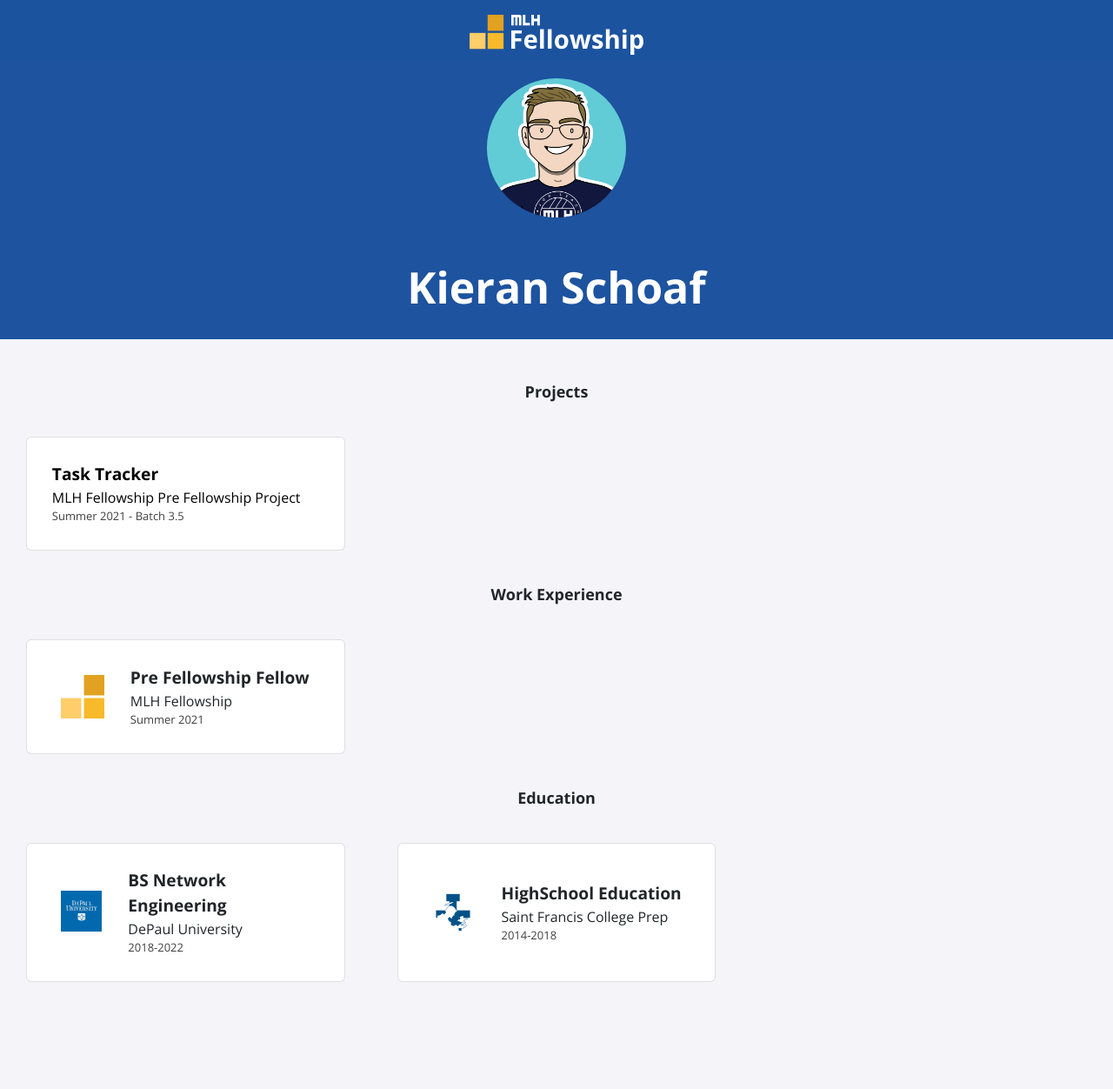
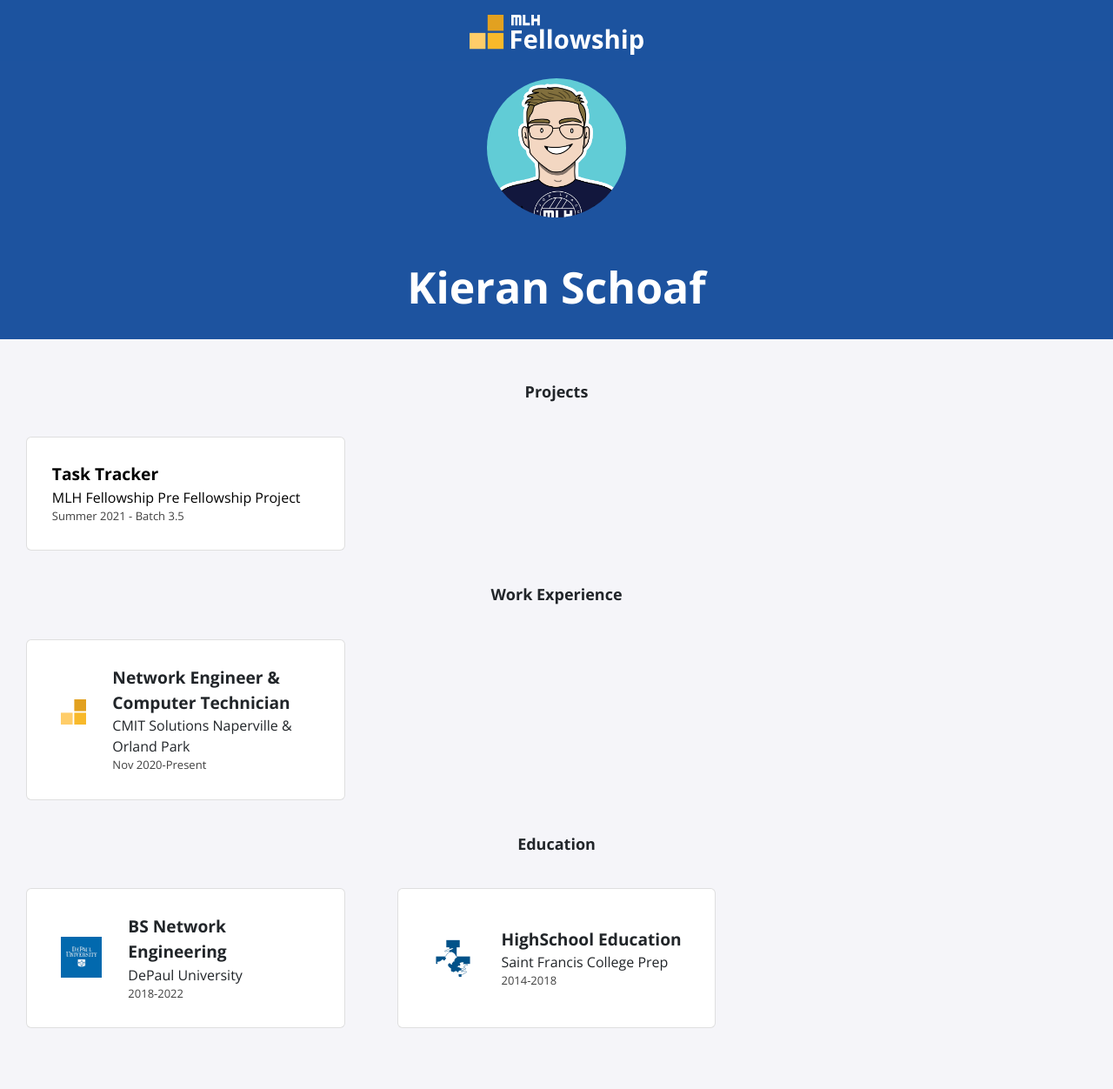
Before and after one commit to kischoaf/kischoaf.github.io, a Jekyll site: the page built from index.html, in a window 1280 px wide. Shown: the whole page at 87% size. Built offline with Jekyll 4.4.1, drawn with Linux system fonts in a browser that asks for light colours; nearby versions of some CDN libraries; before the commit the page ends 1199 px from its top, so only the background shows below that.

Commit message:
Update Work experience with CMIT

```diff
--- a/_data/experience.yml
+++ b/_data/experience.yml
@@ -1,4 +1,4 @@
-- role: Pre Fellowship Fellow
-  company: MLH Fellowship
-  dates: Summer 2021
+- role: Network Engineer & Computer Technician
+  company: CMIT Solutions Naperville & Orland Park
+  dates: Nov 2020-Present
   logo: fellowship.svg
```
